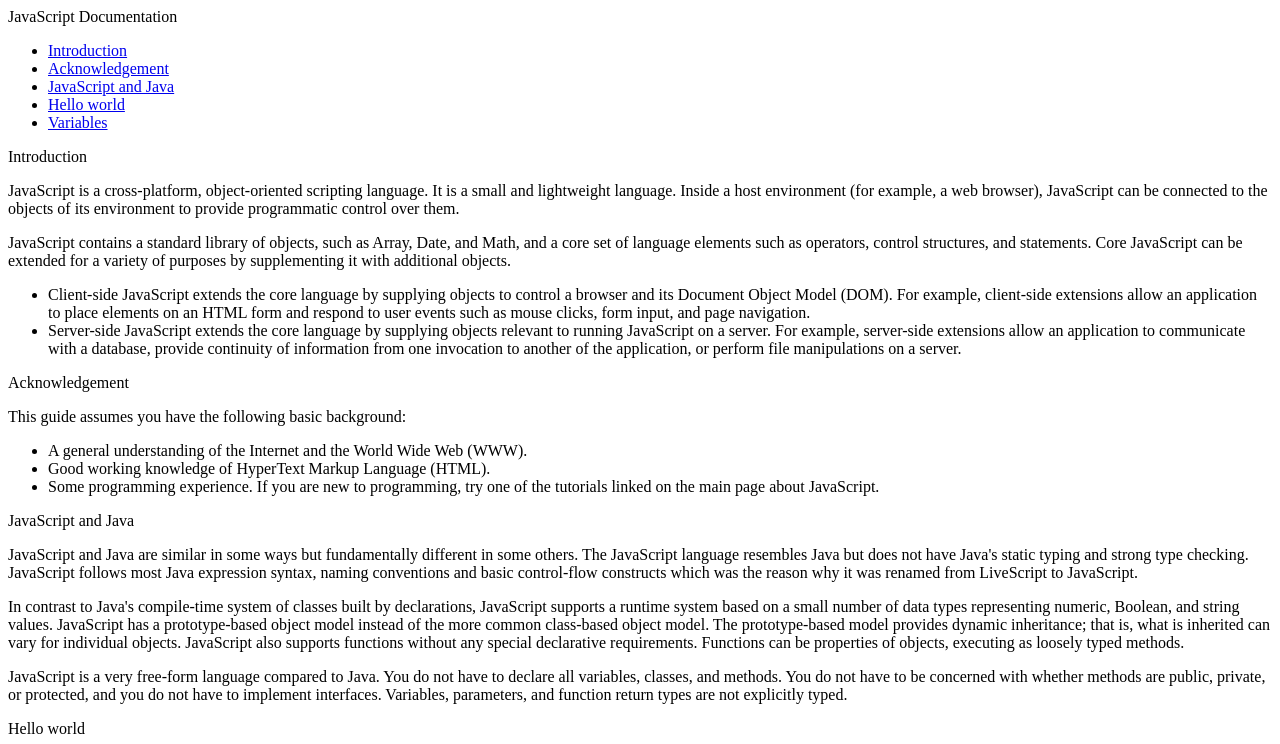
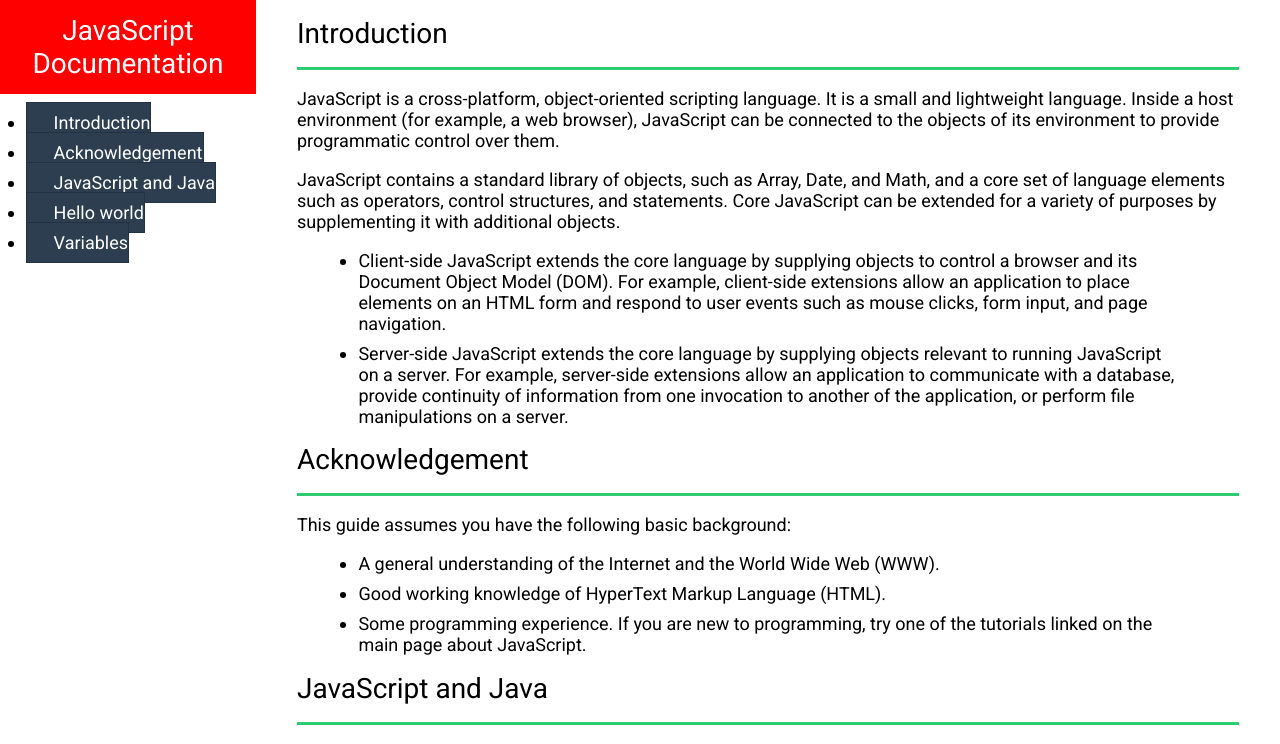
Before and after one commit to anbehindY/yan-x-zemen, a plain HTML site: page index.html in a window 1280 px wide. Shown: the top 744 px of the page. Drawn offline with Linux system fonts and the light colour scheme.

Commit message:
modified index

```diff
--- a/index.html
+++ b/index.html
@@ -1,11 +1,15 @@
 <!DOCTYPE html>
 <html lang="en">
+
 <head>
-    <meta charset="UTF-8">
-    <meta http-equiv="X-UA-Compatible" content="IE=edge">
-    <meta name="viewport" content="width=device-width, initial-scale=1.0">
-    <title>Trial with Zemen</title>
+  <meta charset="UTF-8">
+  <meta name="viewport" content="width=device-width, initial-scale=1.0">
+  <link href="https://fonts.googleapis.com/css?family=Roboto:400,700" rel="stylesheet">
+  <link rel="stylesheet" href="./style.css">
+  <link rel="shortcut icon" href="./images/favicon.ico">
+  <title>Trial with Zemen</title>
 </head>
+
 <body>
     <nav id="navbar">
         <header>
--- a/style.css
+++ b/style.css
@@ -19,7 +19,7 @@ body {
 }
 
 #navbar > header {
-    background-color: #2ECC71;
+    background-color:red;
     color: #ffffff;
     font-size: 2.8rem;
     padding: 0.5em;
```
